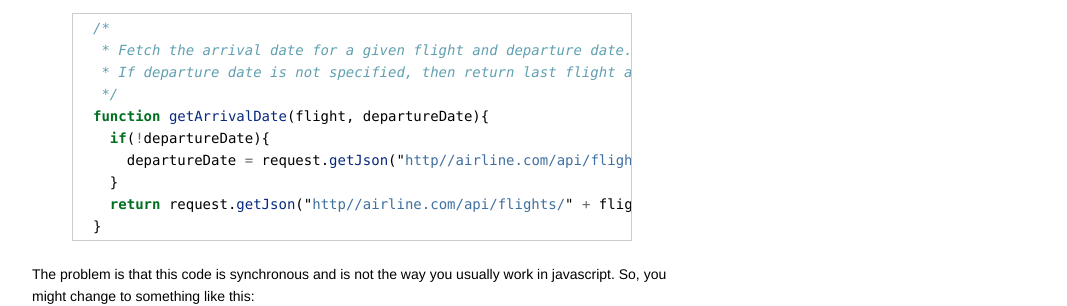
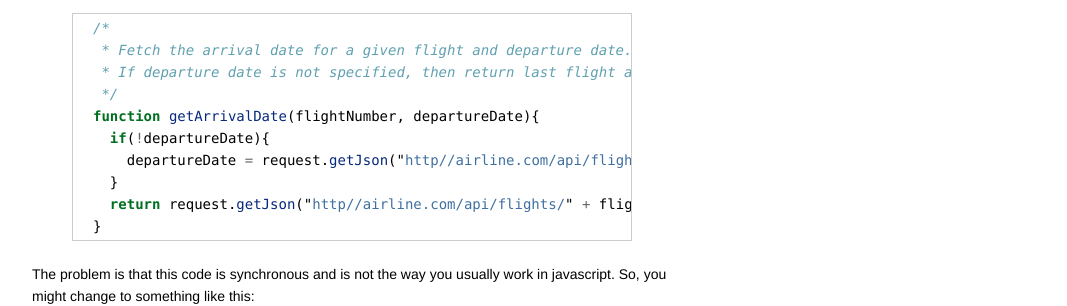
Before and after one commit to jfromaniello/joseoncodecom, a Jekyll site: the page built from _posts/2012-06-24-messing-with-cps-in-js.markdown, in a window 1280 px wide and 900 px high, scrolled down 361 px. Shown: the part 152-458 px from the top of the window, without its empty margins (106-1173 px from the left). Built offline with Jekyll 4.4.1, drawn with Linux system fonts in a browser that asks for light colours; Markdown is read by kramdown in place of the engine named in the settings; comment, search, counter and statistics services are not loaded.

Commit message:
minor typo

```diff
--- a/_posts/2012-06-24-messing-with-cps-in-js.markdown
+++ b/_posts/2012-06-24-messing-with-cps-in-js.markdown
@@ -23,11 +23,11 @@ Something like this:
  * Fetch the arrival date for a given flight and departure date.
  * If departure date is not specified, then return last flight arrival date.
  */
-function getArrivalDate(flight, departureDate){
+function getArrivalDate(flightNumber, departureDate){
   if(!departureDate){
-    departureDate = request.getJson("http//airline.com/api/flights/" + flight + "/last/").departureDate;
+    departureDate = request.getJson("http//airline.com/api/flights/" + flightNumber + "/last/").departureDate;
   }
-  return request.getJson("http//airline.com/api/flights/" + flight + "/schedules/" + departureDate).arrival;
+  return request.getJson("http//airline.com/api/flights/" + flightNumber + "/schedules/" + departureDate).arrival;
 }
 {% endhighlight %}
 
@@ -97,7 +97,7 @@ var flow = {
 then we can define our getArrivalDate as this:
 
 {% highlight javascript %}
-function getArrivalDate(flight, departureDate, callback){
+function getArrivalDate(flightNumber, departureDate, callback){
   flow.if(!departureDate, function(next){
     request.getJson("http//airline.com/api/flights/" + flightNumber + "/last/", next);
   }, function(err, flight){
```
